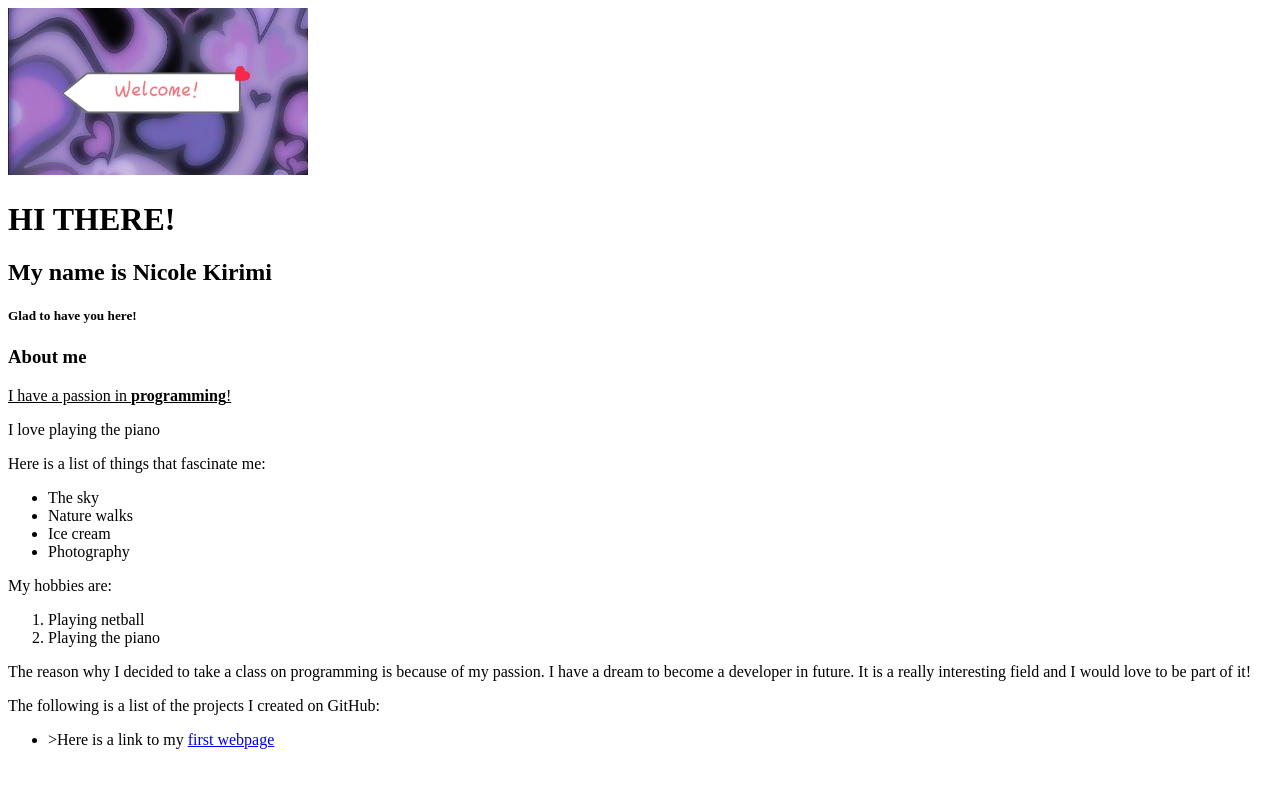
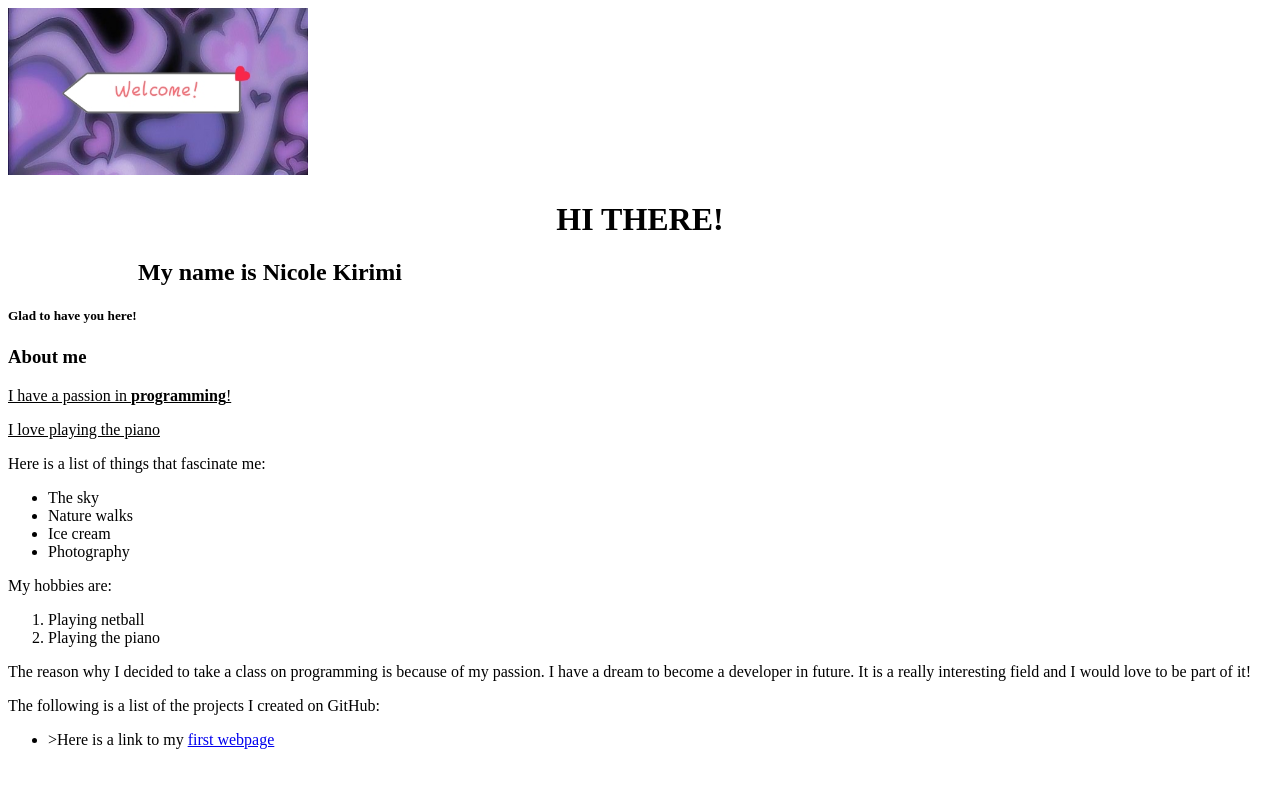
Before and after one commit to nicole-kirimi/Portfolio-2, a plain HTML site: page index.html in a window 1280 px wide. Drawn offline with Linux system fonts and the light colour scheme.

Commit message:
Add style commands

```diff
--- a/css/style.css
+++ b/css/style.css
@@ -13,3 +13,11 @@
 .random{
     text-decoration-color: brown;
 }
+
+.center{
+    text-align: center;
+}
+
+.move{
+    text-indent: 130px;
+}
--- a/index.html
+++ b/index.html
@@ -10,14 +10,14 @@
 
     <img width="300px" src="images/welcome.jpg" >
 
-    <h1><strong>HI THERE!</strong></h1>
-    <h2>My name is Nicole Kirimi</h2>
+    <h1 class="center"><strong>HI THERE!</strong></h1>
+    <h2 class="move">My name is Nicole Kirimi</h2>
     <h5><strong> Glad to have you here!</strong></h5>
         <h3>About me</h3>
 
         <p class="add">I have a passion in <strong>programming</strong>!</p>
 
-        <p>I love playing the piano</p>
+        <p class="add">I love playing the piano</p>
 
         <p>Here is a list of things that fascinate me:</p>
         <ul>
```
